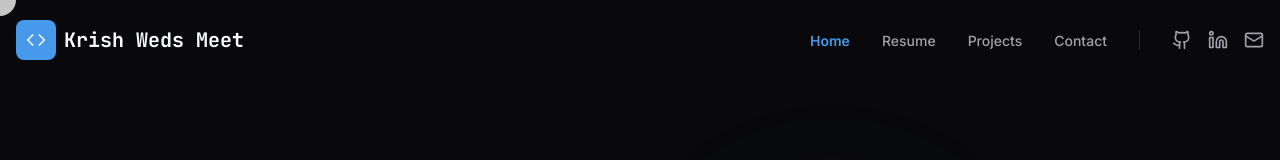
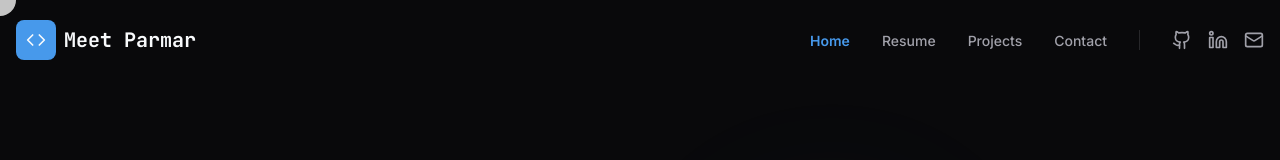
Before and after one commit to Meet01234/Meet-Portfolio, a React (Vite) app: page / in a window 1280 px wide. Shown: the top 160 px of the page. Built offline with nearby package versions, Linux system fonts and the light colour scheme.

Commit message:
Update Navbar.tsx

```diff
--- a/src/components/layout/Navbar.tsx
+++ b/src/components/layout/Navbar.tsx
@@ -66,7 +66,7 @@ const Navbar = () => {
           <div className="bg-primary rounded-lg w-10 h-10 flex items-center justify-center text-primary-foreground transition-transform group-hover:rotate-12">
             <Code className="h-5 w-5" />
           </div>
-          <span className="font-mono font-bold text-xl">Krish Weds Meet</span>
+          <span className="font-mono font-bold text-xl">Meet Parmar</span>
         </Link>
 
         {/* Desktop Navigation */}
```
